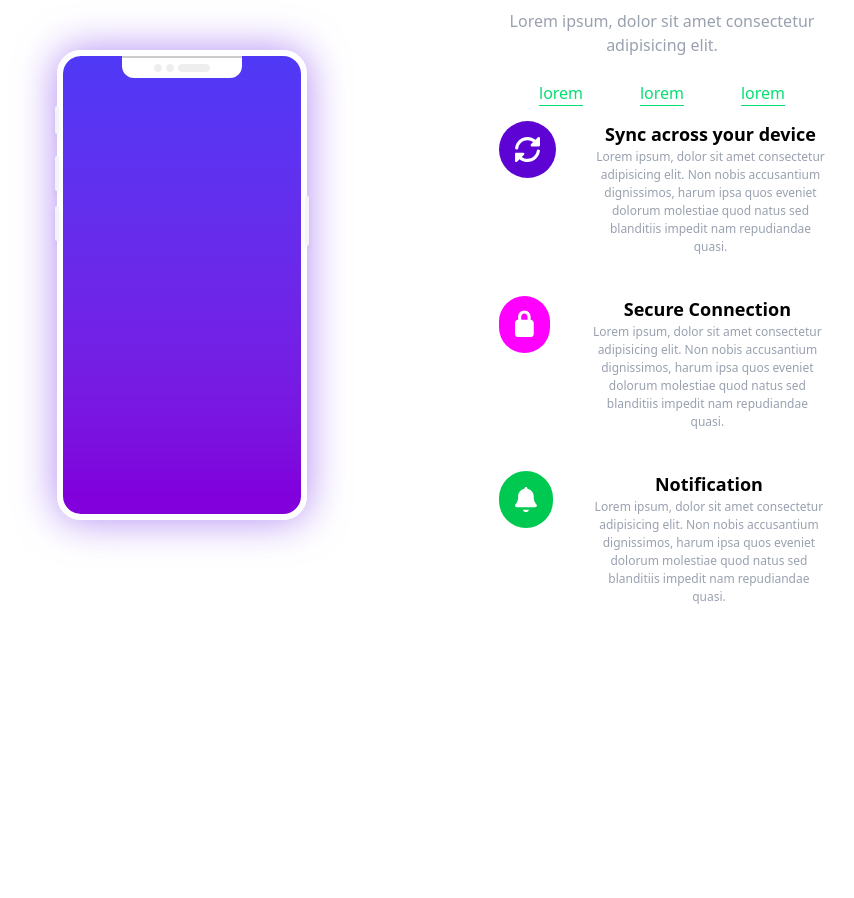
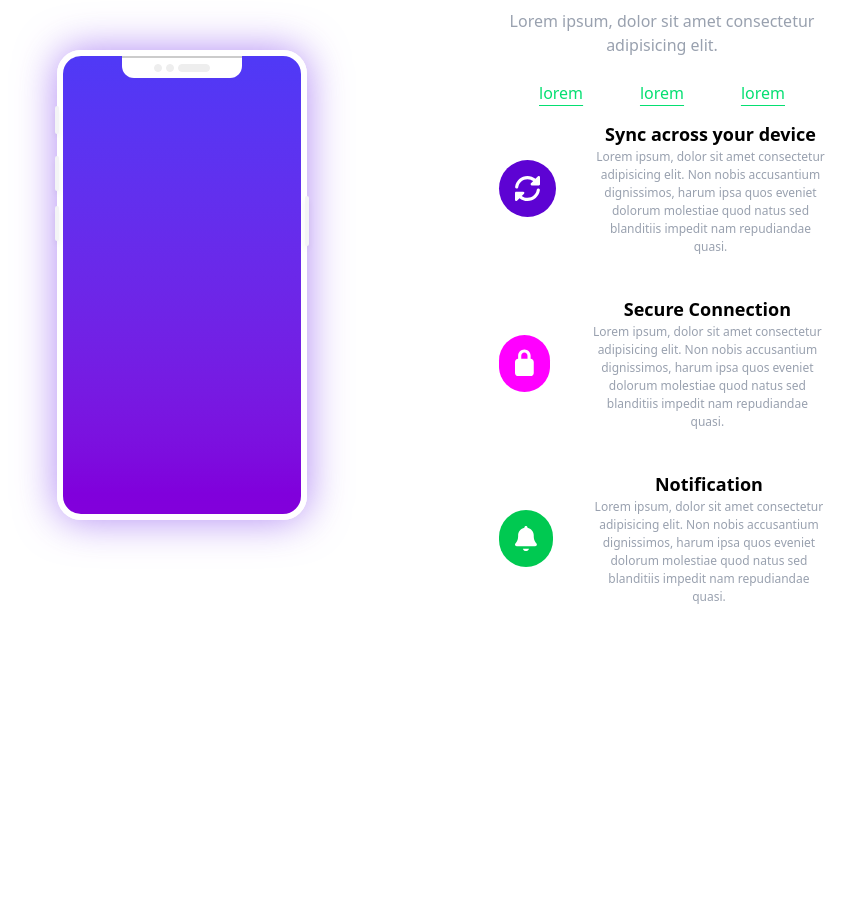
Before and after one commit to Just-Tara/wavy-clone, a React (Vite) app: page / in a window 1280 px wide. Shown: the part 3186-4084 px from the top of the page, without its empty margins (183-1037 px from the left). Built offline with nearby package versions, Linux system fonts and the light colour scheme.

Commit message:
Enhance layout responsiveness in Features and Screens components

```diff
--- a/src/Component/Features.jsx
+++ b/src/Component/Features.jsx
@@ -5,7 +5,7 @@ export default function Features() {
     return(
         <>
             <div className="w-full lg:flex mb-15">
-                <div className="bg-linear-to-b from-[#5d03d3] to-[#ff00ff] flex-2  h-[500px] ">
+                <div className="bg-linear-to-b from-[#5d03d3] to-[#ff00ff] flex-2  lg:h-[500px] ">
                     <div className=" px-5 lg:px-18 flex flex-col gap-2 py-15">
                         <p className="text-blue-500 text-[20px] underline underline-offset-6" id="feature">The Feature</p>
                     <h1 className="text-white text-5xl flex-2  pb-5">Outstanding app feature</h1>
@@ -17,7 +17,7 @@ export default function Features() {
 
                     </div>
                 </div>
-              <img src={womanWithPhone} alt="woman with phone" className="flex-3 bg-cover h-[500px]" />
+              <img src={womanWithPhone} alt="woman with phone" className="lg:flex-3 bg-cover lg:h-[500px] " />
             </div>
 
             <div>
--- a/src/Component/Screens.jsx
+++ b/src/Component/Screens.jsx
@@ -13,13 +13,13 @@ function Screen () {
                 <div className="px-8 flex flex-col ">
                     <h1 className="text-4xl font-bold mb-1 text-center ">Featured Screens</h1>
                     <p className="text-gray-400 mb-6 text-center">Lorem ipsum, dolor sit amet consectetur adipisicing elit. </p>
-                    <div className="flex px-10 justify-between mb-4">
+                    <div className="flex px-10 justify-between lg:mb-4 mb-10">
                         <p className="text-green-400 underline underline-offset-6">lorem</p>
                         <p className="text-green-400 underline underline-offset-6">lorem</p>
                         <p className="text-green-400 underline underline-offset-6">lorem</p>
                     </div>
-                   <div className="lg:flex flex-col gap-10">
-                     <div className="flex flex-col lg:flex-row gap-10 text-center ">
+                   <div className=" flex flex-col gap-10">
+                     <div className="flex items-center gap-2 flex-col lg:flex-row lg:gap-10  text-center ">
                         <FontAwesomeIcon icon={faRotate} className="bg-[#5d03d3] text-white rounded-full text-[25px] p-4"/>
 
                         <div>
@@ -33,7 +33,7 @@ function Screen () {
 
                     </div>
 
-                     <div className="flex flex-col lg:flex-row gap-10 text-center">
+                     <div className="flex items-center gap-2 flex-col lg:flex-row lg:gap-10  text-center ">
                         <FontAwesomeIcon icon={faLock} className="bg-[#ff00ff] text-white rounded-full text-[25px] p-4"/>
                          <div>
                              <h3 className="text-[18px] font-bold">Secure Connection</h3>
@@ -45,7 +45,7 @@ function Screen () {
                         </div>
                     </div>
 
-                     <div className="flex flex-col lg:flex-row gap-10 text-center">
+                     <div className="flex items-center gap-2 flex-col lg:flex-row lg:gap-10  text-center ">
                         <FontAwesomeIcon icon={faBell} className="bg-green-500 text-white rounded-full text-[25px] p-4"/>
                           <div>
                              <h3 className="text-[18px] font-bold">Notification</h3>
```
